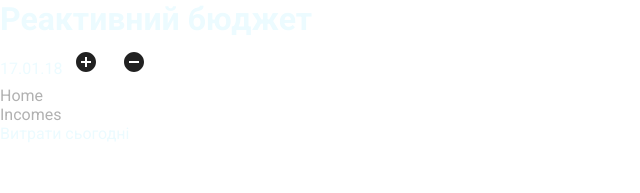
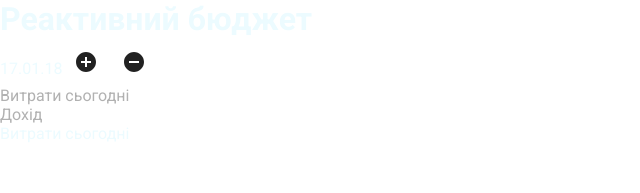
Before and after one commit to NazariyMural/reactive_budget, a React app: page / in a window 1280 px wide. Shown: the top 193 px of the page, without its empty margins (0-640 px from the left). Built offline with nearby package versions, Linux system fonts and the light colour scheme; a web font is replaced by a local one.

Commit message:
add styles

```diff
--- a/src/App.css
+++ b/src/App.css
@@ -1,6 +1,4 @@
 .App {
-  display: flex;
-  text-align: center;
   width: 100%;
   height: 100vh;
   background-image: url('./assets/images/bg/bg_first.png');
@@ -11,3 +9,20 @@
   display: flex;
   align-items: center;
 }
+
+.HeaderTitle{
+  display: flex;
+  flex-direction: column;
+  height: 110px;
+  min-width: 100%;
+  align-items: center;
+  justify-content: center;
+}
+
+.Main {
+  display: flex;
+  flex-direction: column;
+  width: 100%;
+  align-items: center;
+  justify-content: flex-start;
+}
--- a/src/App.js
+++ b/src/App.js
@@ -28,11 +28,11 @@ class App extends Component {
 
 
     render() {
-        const { date, navSelected } = this.state;
+        const { date } = this.state;
         return (
             <MuiThemeProvider>
                 <div className={styles.App}>
-                    <header>
+                    <header className={styles.HeaderTitle}>
                         <h1>Реактивний бюджет</h1>
                         <div className={styles.DataContainer}>
                             <span>{date.format('DD.MM.YY')}</span>
@@ -46,7 +46,7 @@ class App extends Component {
                             </IconButton>
                         </div>
                     </header>
-                    <main>
+                    <main className={styles.Main}>
                         <Header />
                             <Switch>
                                 <Route exact path="/" component={Expanse} />
--- a/src/components/Expanse/Expanse.jsx
+++ b/src/components/Expanse/Expanse.jsx
@@ -1,14 +1,16 @@
 import React, { Component } from 'react'
-import styles from './Expanse.css';
+// import styles from './Expanse.css';
 
 
 
-const expanse = (props) => {
-    return (
-        <div>
-            <span>Витрати сьогодні</span>
-        </div>
-    )
+class Expanse extends Component {
+    render() {
+        return (
+            <div>
+                <span>Витрати сьогодні</span>
+            </div>
+        )
+    }
 }
 
-export default expanse;
+export default Expanse;
--- a/src/components/Header/Header.css
+++ b/src/components/Header/Header.css
@@ -1,23 +1,36 @@
 .Header {
     display: flex;
-    justify-content: center;
     font-size: 25px;
-    padding: 40px 0 15px;
 }
 .HeaderListItem {
     display: flex;
     flex-direction: row;
-    width: 100%;
 }
 .HeaderListItem .HeaderItem{
     display: inline-block;
-    margin: 50px;
     transition: .2s;
     padding: 1em;
 }
 .HeaderListItem .HeaderItem a {
     display: inline-block;
+    position: relative;
 }
-.Active {
-    color: rgb(228, 22, 22);
+
+.HeaderListItem .HeaderItem a::after {
+    position: absolute;
+    bottom: -10px;
+    left: 25%;
+    width: 50%;
+    height: 3px;
+    content: '';
+    transition: all .35s;
+    background-color: #fff;
+    transform: scaleX(0);
 }
+
+.HeaderListItem .HeaderItem a.Active::after{
+    transform: scaleX(1.5);
+}
+/* .Active {
+    transform: scaleX(2);
+} */
--- a/src/components/Header/Header.jsx
+++ b/src/components/Header/Header.jsx
@@ -2,19 +2,23 @@ import React from 'react'
 import styles from './Header.css';
 import { NavLink } from 'react-router-dom';
 
-
 const header = (props) => {
-    let active = document.querySelector('.active');
-    console.log(active);
     return (
-        <header className={styles.Header}>
+        <nav className={styles.Header}>
             <ul className={styles.HeaderListItem}>
                 <li className={styles.HeaderItem}>
-                    <NavLink exact to="/" activeStyle={{ borderBottom: '2px solid #fff' }} >Home</NavLink>
+                    <NavLink
+                        exact to="/"
+                        activeClassName={styles.Active}
+                        >Витрати сьогодні</NavLink>
                 </li>
-                <li className={styles.HeaderItem}><NavLink to="/incomes" activeStyle={{ borderBottom: '2px solid #fff' }} >Incomes</NavLink></li>
+                <li className={styles.HeaderItem}>
+                    <NavLink
+                        to="/incomes"
+                        activeClassName={styles.Active}
+                        >Дохід</NavLink></li>
             </ul>
-        </header>
+        </nav>
     )
 }
 
--- a/src/components/Incomes/Incomes.jsx
+++ b/src/components/Incomes/Incomes.jsx
@@ -1,11 +1,14 @@
-import React from 'react'
+import React, { Component } from 'react'
 
-const incomes = (props) => {
-    return (
-        <div>
-            <span>Дохід</span>
-        </div>
-    )
+
+class Incomes extends Component {
+    render() {
+        return (
+            <div>
+                <span>Дохід</span>
+            </div>
+        )
+    }
 }
 
-export default incomes;
+export default Incomes;
--- a/src/index.css
+++ b/src/index.css
@@ -40,214 +40,3 @@ hr {
   margin: 2.3em 0 2em 0;
   border-top: 1px solid rgba(0, 0, 0, .1);
 }
-
-/* FORM & BUTTON STYLES -------- */
-
-/* .home a,
-input, {
-  padding: .5em;
-  font-size: .9em;
-  margin-right: 10px;
-  border: none;
-  border-radius: 3px;
-  border: solid 1px #ccc;
-  outline: none;
-} */
-
-/* =================================
-  LAYOUT & PAGE STYLES
-==================================== */
-
-/* .container {
-  width: 95%;
-  max-width: 780px;
-  padding-bottom: 2em;
-  margin: 0 auto 2em;
-  background: #fff;
-  border-radius: .5em;
-  box-shadow: 0 3px rgba(0,0,0, .1);
-  overflow: hidden;
-}
-header {
-  background: #edeff0;
-  margin-bottom: 2em;
-}
-.main-content {
-  padding: 1em 2em;
-}
-.group:after {
-  content: "";
-  display: table;
-  clear: both;
-}
-.course {
-  margin-bottom: 1em;
-} */
-
-/* IMAGES -------- */
-
-/* .course-img {
-  width: 70px;
-}
-.teacher-img {
-  width: 100%;
-  border-radius: .3em;
-}
-.not-found {
-  text-align: center;
-} */
-
-/* MAIN NAV -------- */
-
-.Header {
-  display: flex;
-}
-
-.main-nav {
-  display: flex;
-  width: 100%;
-}
-
-.main-nav a {
-  font-size: .95em;
-  color: #222;
-  text-align: center;
-  text-transform: uppercase;
-  display: block;
-  padding: 1em;
-  transition: .2s;
-}
-.main-nav a:hover,
-.main-nav .active {
-  color: #fff;
-  background: #3b80d1;
-}
-
-/* COURSE NAV -------- */
-
-/* .course-nav li {
-  display: inline-block;
-}
-.course-nav li + li {
-  margin-left: .6em;
-}
-.course-nav a {
-  font-size: .85em;
-  color: #7d7d7d;
-  padding: .2em .8em;
-  border-radius: .25em;
-  background: #eaebeb;
-  transition: .2s;
-}
-.course-nav a:hover,
-.course-nav a.active {
-  color: #fff;
-  background: #39add1;
-} */
-
-/* ICONS -------- */
-
-/* .icn-logo {
-  background: #54606b;
-  color: #fff;
-}
-.icn-logo i {
-  font-size: 2.45em;
-  line-height: 0;
-  margin-top: 30px;
-}
-.icn-error {
-  font-size: 3.2em;
-  margin-bottom: .25em;
-} */
-
-/* =================================
-  MEDIA QUERIES
-==================================== */
-
-/* @media (min-width: 0) and (max-width: 768px) {
-  body {
-    padding-top: .8em;
-  }
-  .home a {
-    border-color: transparent;
-  }
-   .icn-logo {
-     display: block;
-     width: 100%;
-     text-align: center;
-     padding-bottom: 4px;
-   }
-   .main-nav a {
-     border-top: 2px solid transparent;
-     border-bottom: 2px solid transparent;
-   }
-   .main-nav a:hover {
-     border-color: rgba(0,0,0, .1);
-   }
-   .courses h2 {
-     margin-bottom: 0;
-   }
-   .course-nav {
-     display: block;
-     margin: 1.5em 0 3.2em;
-   }
-   .home a,
-   input,
-   button {
-     display: block;
-     width: 100%;
-     margin-bottom: 1em;
-   }
-} */
-/* @media (min-width: 769px) {
-  body {
-    padding-top: 3em;
-  }
-  .home a {
-    border-color: #3b80d1;
-  }
-  .media img,
-  .media > div,
-  .teacher {
-    float: left;
-  }
-  .media > div {
-    width: 85.1%;
-    margin-left: 1.5em;
-  }
-  .teacher {
-    width: 48.73%;
-    margin-bottom: 1.5em;
-  }
-  .teacher + .teacher {
-    margin-left: 2.54%;
-  }
-  .teacher:nth-child(2n+3) {
-    clear: left;
-    margin-left: 0;
-  }
-  .icn-logo {
-    margin-right: auto;
-    padding: 0 2em;
-  }
-  header,
-  .main-nav {
-    display: flex;
-    flex-wrap: wrap;
-  }
-  .main-nav a {
-    border-left: 3px solid transparent;
-    border-right: 3px solid transparent;
-    padding: 1.25em 1.5em;
-  }
-  .main-nav a:hover {
-    border-color: rgba(0,0,0, .1);
-  }
-  .course-nav {
-    float: right;
-  }
-  .courses h2 {
-    float: left;
-  }
-} */
```
